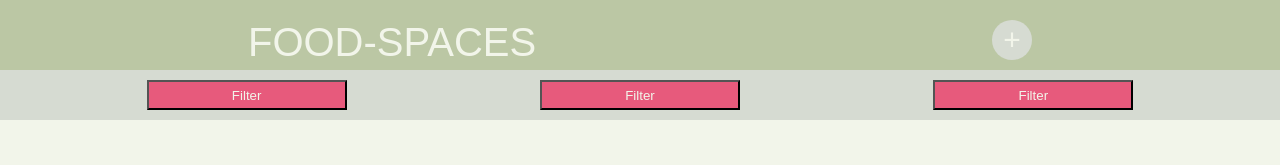
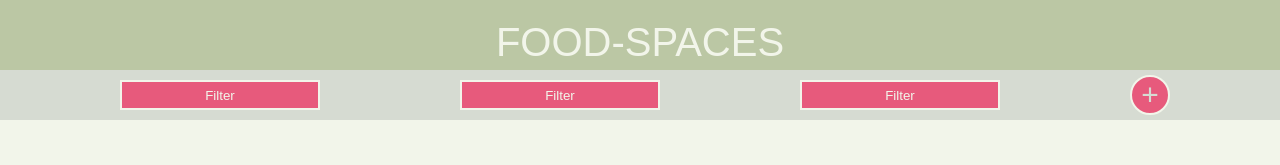
Before and after one commit to lkastenmeier/food-spaces, a React (Create React App) app: page / in a window 1280 px wide. Shown: the top 165 px of the page. Built offline with nearby package versions, Linux system fonts and the light colour scheme; a web font is replaced by a local one.

Commit message:
change button position and design

```diff
--- a/src/App.css
+++ b/src/App.css
@@ -22,13 +22,14 @@ body {
   font-size: 40px;
 }
 .Button {
-  color: #f2f5ea;
+  background-color: #e75a7c;
+  color: #d6dbd2;
   width: 40px;
   height: 40px;
+  margin-top: 5px;
   font-family: Arial, Helvetica, sans-serif;
   font-size: 30px;
-  background-color: #d6dbd2;
-  border: #d6dbd2;
+  border: 2px solid #f2f5ea;
   border-radius: 50%;
 }
 
@@ -51,6 +52,7 @@ body {
   min-height: 30px;
   color: #f2f5ea;
   margin: 10px;
+  border: 2px solid #f2f5ea;
 }
 .RestaurantList {
   display: flex;
--- a/src/components/FilterList.js
+++ b/src/components/FilterList.js
@@ -6,6 +6,7 @@ function FilterList() {
       <Filter />
       <Filter />
       <Filter />
+      <button className="Button">+</button>
     </div>
   );
 }
--- a/src/components/Header.js
+++ b/src/components/Header.js
@@ -1,9 +1,5 @@
 import React from "react";
 function Header() {
-  return (
-    <div className="header">
-      FOOD-SPACES<button className="Button">+</button>
-    </div>
-  );
+  return <div className="header">FOOD-SPACES</div>;
 }
 export default Header;
```
